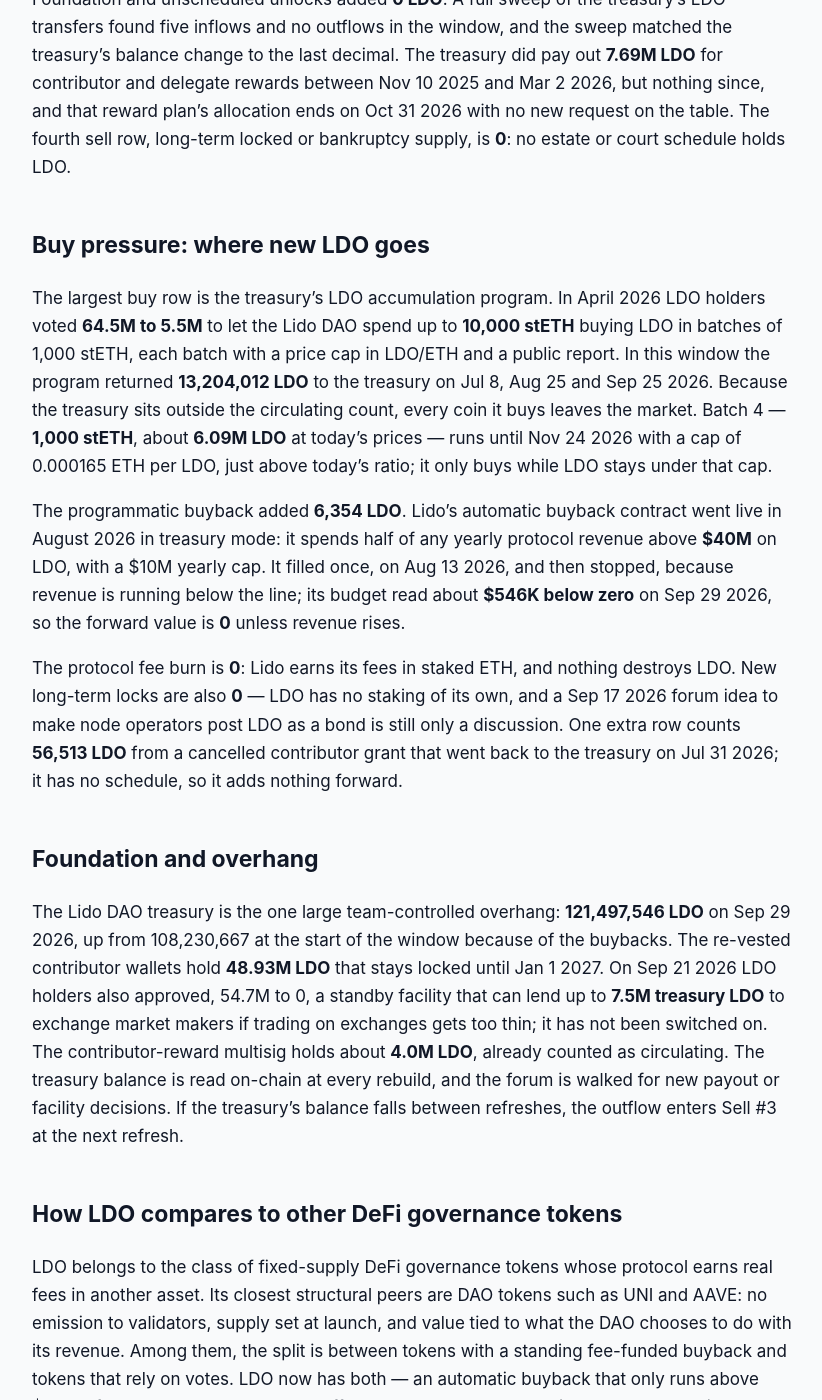
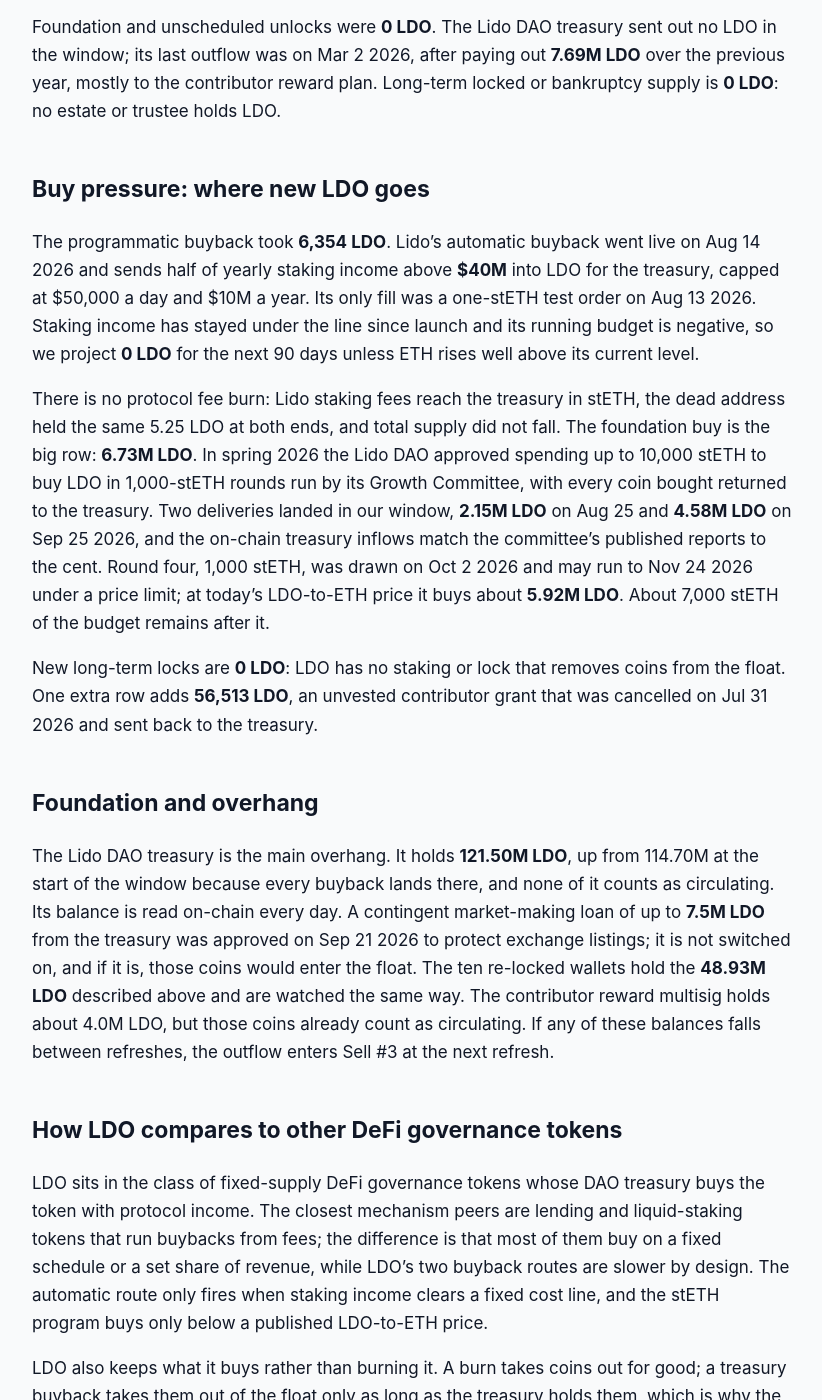
Before and after one commit to jeevansongmy-spec/mrnasdog-articles, a Jekyll site: the page built from crypto/ldo-pressure-framework.md, in a window 1280 px wide and 1400 px high, scrolled down 1171 px. Shown: the whole window, without its empty margins (228-1050 px from the left). Built offline with Jekyll 4.4.1, drawn with Linux system fonts in a browser that asks for light colours; some of the changed text lies outside the part shown.

Commit message:
publish: crypto/ldo-pressure-framework

```diff
--- a/crypto/ldo-pressure-framework.md
+++ b/crypto/ldo-pressure-framework.md
@@ -1,6 +1,6 @@
 ---
-title:         "LDO Inflation Analysis · September 2026 · Supply shrinking · projected to keep shrinking"
-description:   "LDO supply is shrinking: no new LDO is minted and the Lido DAO treasury bought back 13.2M LDO, −1.60% net in 90 days and −0.73% next. A 48.93M cliff opens Jan 1 2027."
+title:         "LDO Inflation Analysis · October 2026 · Supply was shrinking · trend softening"
+description:   "LDO supply fell 0.82% in 90 days as the Lido DAO bought back 6.79M LDO, but a 48.93M LDO lock opens Jan 1 2027: about +5.19% projected for the next 90 days."
 canonical_url: "https://mrnasdog.com/research/ldo/inflation"
 tags:          ["crypto", "ldo", "lido", "defi"]
 published:     true
@@ -8,50 +8,50 @@ published:     true
 
 *Originally published at [https://mrnasdog.com/research/ldo/inflation](https://mrnasdog.com/research/ldo/inflation)*
 
-# LDO Inflation Analysis · September 2026 · Supply shrinking · projected to keep shrinking
+# LDO Inflation Analysis · October 2026 · Supply was shrinking · trend softening
 
-LDO, the governance token of Lido DAO, is shrinking in the market: no new LDO was created over the last 90 days, while the Lido DAO treasury took **13,266,879 LDO** off the market, almost all of it through an LDO buyback paid for with staked ETH. The MrNasdog Pressure Framework reads LDO at **−1.60% net** over 90 days and **−0.73%** for the next 90, against a supply-monitor reading of **−1.53%**. LDO has a fixed supply of 1 billion; the main risk to this reading is a **48.93M LDO** vesting cliff that opens on **Jan 1 2027**, four days after the forward window closes.
+Lido DAO's LDO token took supply off the market over the last 90 days: the Lido DAO treasury bought and kept **6.79M LDO** while **0 LDO** was added, a net change of **−0.82%** of the **829.57M** LDO in circulation. The next 90 days flip the sign. On **Jan 1 2027** a one-year lock on **48.93M LDO** ends in a single step, against about **5.92M LDO** of planned buybacks, so LDO supply is projected to grow about **+5.19%**. LDO has a fixed 1,000,000,000 supply and no emission; every change in its float comes from the DAO treasury and that one lock.
 
 ## The verdict, in one paragraph
 
-Over the 90 days to Sep 29 2026, LDO's circulating supply fell by **1.60%**. Nothing was added: the LDO token has no emission, no vesting tranche opened, and the Lido DAO treasury paid out no LDO. On the other side, the treasury pulled **13.27M LDO** out of the market and holds it. For the next 90 days the framework projects **−0.73%**, driven by one more buyback batch of about **6.09M LDO**. The supply monitor reads **−1.53%** for its own 90-day window, a gap of **0.07 percentage points** — well inside the 0.5-point tolerance, so no warning chip is shown. The label that fits: LDO is a fixed-supply governance token being slowly bought back by its own DAO treasury.
+Over the last 90 days the net change in LDO supply was **−0.82%**, and over the next 90 days it is projected at **+5.19%**. Our inflation monitor read **−1.56%** for its own 90-day window, a gap of **0.75** percentage points. We walked that gap down and it closes on timing alone: the monitor's window starts a few days earlier than ours and so includes a **6.47M LDO** buyback delivery that reached the treasury on Jul 8 2026, one day before our window opens. Counted over the same days, the on-chain treasury balance gives the same answer as the monitor, so no warning chip is shown. LDO is a **fixed-supply governance token whose float is set by its own DAO treasury**: shrinking while the treasury buys, and growing when a lock it controls opens.
 
 ## Sell pressure: where new LDO comes from
 
-Protocol inflation added **0 LDO**. LDO has no block reward and no staking emission; the token's total supply read exactly **1,000,000,000 LDO** at both ends of the window, and that number is kept in the token's on-chain storage, so any mint would have shown up. The Lido DAO can still mint LDO through its token manager, but only by a governance vote, and no such vote exists.
+Protocol inflation is **0 LDO**. LDO is a governance token with no staking reward, no block reward and no emission schedule; total supply read exactly 1,000,000,000 LDO at both ends of the window. That is a policy, not a hard cap: the Lido DAO controls the token through its token manager and can mint or burn by vote, and it used that power once in December 2025, when it burned and re-issued hacked coins with total supply left unchanged.
 
-Vesting unlocks added **0 LDO** in the window and add **0** in the next 90 days. The original team and investor vesting of LDO finished years ago. The one live lock is a re-vesting of contributor LDO: on Jan 1 2026 the token manager placed **48,934,690 LDO** held by ten contributor wallets under a one-year lock, and all of it becomes transferable on **Jan 1 2027**. That cliff sits four days past the forward window, so it is not in the 90-day count, but it is the largest scheduled LDO release of the coming year — about **5.9%** of today's circulating supply.
+Vesting unlocks were **0 LDO** in the last 90 days, but they are the whole story of the next 90. In December 2025 a large LDO holder lost control of a wallet to a seed-phrase thief. The Lido DAO froze the coins, then on Jan 1 2026 handed **48.93M LDO** back across ten new wallets under a one-year lock with no partial release. That lock ends on **Jan 1 2027**, inside the next 90-day window, and all **48.93M LDO** becomes free to move on the same day — about **5.9%** of today's circulating LDO. The DAO can still cancel the lock by vote, but nothing on the forum asks it to. The original 2020 team and investor vesting finished years ago.
 
-Foundation and unscheduled unlocks added **0 LDO**. A full sweep of the treasury's LDO transfers found five inflows and no outflows in the window, and the sweep matched the treasury's balance change to the last decimal. The treasury did pay out **7.69M LDO** for contributor and delegate rewards between Nov 10 2025 and Mar 2 2026, but nothing since, and that reward plan's allocation ends on Oct 31 2026 with no new request on the table. The fourth sell row, long-term locked or bankruptcy supply, is **0**: no estate or court schedule holds LDO.
+Foundation and unscheduled unlocks were **0 LDO**. The Lido DAO treasury sent out no LDO in the window; its last outflow was on Mar 2 2026, after paying out **7.69M LDO** over the previous year, mostly to the contributor reward plan. Long-term locked or bankruptcy supply is **0 LDO**: no estate or trustee holds LDO.
 
 ## Buy pressure: where new LDO goes
 
-The largest buy row is the treasury's LDO accumulation program. In April 2026 LDO holders voted **64.5M to 5.5M** to let the Lido DAO spend up to **10,000 stETH** buying LDO in batches of 1,000 stETH, each batch with a price cap in LDO/ETH and a public report. In this window the program returned **13,204,012 LDO** to the treasury on Jul 8, Aug 25 and Sep 25 2026. Because the treasury sits outside the circulating count, every coin it buys leaves the market. Batch 4 — **1,000 stETH**, about **6.09M LDO** at today's prices — runs until Nov 24 2026 with a cap of 0.000165 ETH per LDO, just above today's ratio; it only buys while LDO stays under that cap.
+The programmatic buyback took **6,354 LDO**. Lido's automatic buyback went live on Aug 14 2026 and sends half of yearly staking income above **$40M** into LDO for the treasury, capped at $50,000 a day and $10M a year. Its only fill was a one-stETH test order on Aug 13 2026. Staking income has stayed under the line since launch and its running budget is negative, so we project **0 LDO** for the next 90 days unless ETH rises well above its current level.
 
-The programmatic buyback added **6,354 LDO**. Lido's automatic buyback contract went live in August 2026 in treasury mode: it spends half of any yearly protocol revenue above **$40M** on LDO, with a $10M yearly cap. It filled once, on Aug 13 2026, and then stopped, because revenue is running below the line; its budget read about **$546K below zero** on Sep 29 2026, so the forward value is **0** unless revenue rises.
+There is no protocol fee burn: Lido staking fees reach the treasury in stETH, the dead address held the same 5.25 LDO at both ends, and total supply did not fall. The foundation buy is the big row: **6.73M LDO**. In spring 2026 the Lido DAO approved spending up to 10,000 stETH to buy LDO in 1,000-stETH rounds run by its Growth Committee, with every coin bought returned to the treasury. Two deliveries landed in our window, **2.15M LDO** on Aug 25 and **4.58M LDO** on Sep 25 2026, and the on-chain treasury inflows match the committee's published reports to the cent. Round four, 1,000 stETH, was drawn on Oct 2 2026 and may run to Nov 24 2026 under a price limit; at today's LDO-to-ETH price it buys about **5.92M LDO**. About 7,000 stETH of the budget remains after it.
 
-The protocol fee burn is **0**: Lido earns its fees in staked ETH, and nothing destroys LDO. New long-term locks are also **0** — LDO has no staking of its own, and a Sep 17 2026 forum idea to make node operators post LDO as a bond is still only a discussion. One extra row counts **56,513 LDO** from a cancelled contributor grant that went back to the treasury on Jul 31 2026; it has no schedule, so it adds nothing forward.
+New long-term locks are **0 LDO**: LDO has no staking or lock that removes coins from the float. One extra row adds **56,513 LDO**, an unvested contributor grant that was cancelled on Jul 31 2026 and sent back to the treasury.
 
 ## Foundation and overhang
 
-The Lido DAO treasury is the one large team-controlled overhang: **121,497,546 LDO** on Sep 29 2026, up from 108,230,667 at the start of the window because of the buybacks. The re-vested contributor wallets hold **48.93M LDO** that stays locked until Jan 1 2027. On Sep 21 2026 LDO holders also approved, 54.7M to 0, a standby facility that can lend up to **7.5M treasury LDO** to exchange market makers if trading on exchanges gets too thin; it has not been switched on. The contributor-reward multisig holds about **4.0M LDO**, already counted as circulating. The treasury balance is read on-chain at every rebuild, and the forum is walked for new payout or facility decisions. If the treasury's balance falls between refreshes, the outflow enters Sell #3 at the next refresh.
+The Lido DAO treasury is the main overhang. It holds **121.50M LDO**, up from 114.70M at the start of the window because every buyback lands there, and none of it counts as circulating. Its balance is read on-chain every day. A contingent market-making loan of up to **7.5M LDO** from the treasury was approved on Sep 21 2026 to protect exchange listings; it is not switched on, and if it is, those coins would enter the float. The ten re-locked wallets hold the **48.93M LDO** described above and are watched the same way. The contributor reward multisig holds about 4.0M LDO, but those coins already count as circulating. If any of these balances falls between refreshes, the outflow enters Sell #3 at the next refresh.
 
 ## How LDO compares to other DeFi governance tokens
 
-LDO belongs to the class of fixed-supply DeFi governance tokens whose protocol earns real fees in another asset. Its closest structural peers are DAO tokens such as UNI and AAVE: no emission to validators, supply set at launch, and value tied to what the DAO chooses to do with its revenue. Among them, the split is between tokens with a standing fee-funded buyback and tokens that rely on votes. LDO now has both — an automatic buyback that only runs above $40M of yearly revenue, and a one-off, vote-approved accumulation program that did almost all of this window's buying.
+LDO sits in the class of fixed-supply DeFi governance tokens whose DAO treasury buys the token with protocol income. The closest mechanism peers are lending and liquid-staking tokens that run buybacks from fees; the difference is that most of them buy on a fixed schedule or a set share of revenue, while LDO's two buyback routes are slower by design. The automatic route only fires when staking income clears a fixed cost line, and the stETH program buys only below a published LDO-to-ETH price.
 
-The mechanism differs from fee-burn tokens. On a chain like Ethereum the burn destroys coins every block; LDO's buybacks do not destroy anything, they park LDO in the Lido DAO treasury. The coins leave the circulating count, but the DAO keeps the power to spend them again — the Sep 21 2026 market-making facility is an example of how treasury LDO could come back. That makes LDO's shrinkage reversible by vote, unlike a burn.
-
-Against tokens still in their vesting years, LDO is almost fully unlocked: **82.96%** of the 1B supply circulates, and the rest is the treasury plus the one re-vesting lock. The difference is that its largest remaining release, the Jan 1 2027 cliff, arrives in a single day rather than as a monthly drip.
+LDO also keeps what it buys rather than burning it. A burn takes coins out for good; a treasury buyback takes them out of the float only as long as the treasury holds them, which is why the market-making loan and future contributor payouts are listed as overhangs. Compared with tokens that still have years of team and investor unlocks, LDO's original vesting ended long ago; its one remaining cliff is the 48.93M LDO hack-recovery lock, a single dated event rather than a monthly drip.
 
 ## What to watch in the next 90 days
 
-Batch 4 of the LDO accumulation program, 1,000 stETH with a price cap of 0.000165 ETH per LDO, runs until **Nov 24 2026**; if LDO trades above the cap, buying pauses and the forward buy falls short of 6.09M. The contributor reward plan's allocation ends on **Oct 31 2026**, and any new LDO allocation for it would come from the treasury and count as sell pressure. The standby market-making facility of up to 7.5M LDO can be switched on at any time. The automatic buyback restarts only if Lido's revenue climbs back above a $40M yearly pace. And the **48.93M LDO** re-vesting cliff opens on **Jan 1 2027**, just after the window — it will show up in the next rebuild's forward column.
+**Nov 24 2026**: the end of buyback round four. If the LDO-to-ETH price stays above the round's limit, fewer than 5.92M LDO will be bought, and the next round's terms will show the pace for the rest of the 7,000 stETH budget.
+
+**Jan 1 2027**: the one-year lock on 48.93M LDO ends. Any Lido DAO vote to cancel or extend it before then would change the next-90-day number more than anything else.
+
+The market-making loan: a switch-on would move up to 7.5M LDO from the treasury into exchange books. The automatic buyback: a forum proposal from Oct 7 2026 asks to tie its trigger line to the yearly budget, which would let it start buying sooner. The contributor reward plan: any new treasury top-up would show as a Sell #3 outflow.
 
 ## Summary
 
-LDO is a fixed-supply governance token of Lido DAO, and its circulating supply is shrinking: **−1.60%** over the last 90 days and a projected **−0.73%** over the next 90, with the supply monitor in agreement at **−1.53%**. No new LDO is created; the shrinkage comes from the Lido DAO treasury buying LDO with staked ETH and holding it. The key risk is that the buying depends on votes and price caps, not on a fixed rule, while a **48.93M LDO** cliff opens on Jan 1 2027. The ceiling on new supply is the 1 billion LDO already minted.
+LDO is a fixed 1B-supply governance token with no emission, and over the last 90 days its float shrank **0.82%** because the Lido DAO treasury bought back and kept **6.79M LDO**. The next 90 days are projected at **+5.19%**, because **48.93M LDO** locked after a December 2025 wallet hack opens on Jan 1 2027, against about 5.92M LDO of planned buybacks. The key risk is that the treasury, which now holds 121.50M LDO, decides what enters the market; its approved market-making loan and contributor payouts are the routes to watch. No new LDO can appear without a Lido DAO vote.
 
----
-
-*MrNasdog Pressure Framework analysis of LDO, Metric 1 — Inflation. Data + explanation only. Not financial advice. Checked Sep 29 2026.*
+*MrNasdog Pressure Framework analysis of LDO, Metric 1 — Inflation. Data + explanation only. Not financial advice. Checked Oct 8 2026.*
```
